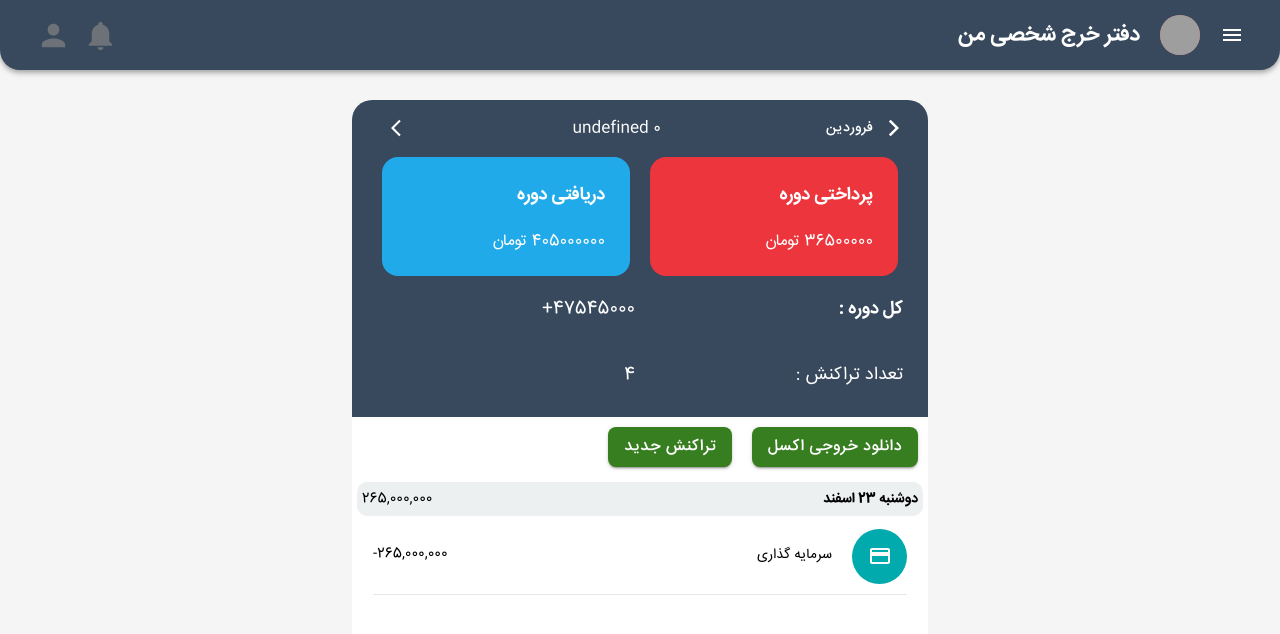
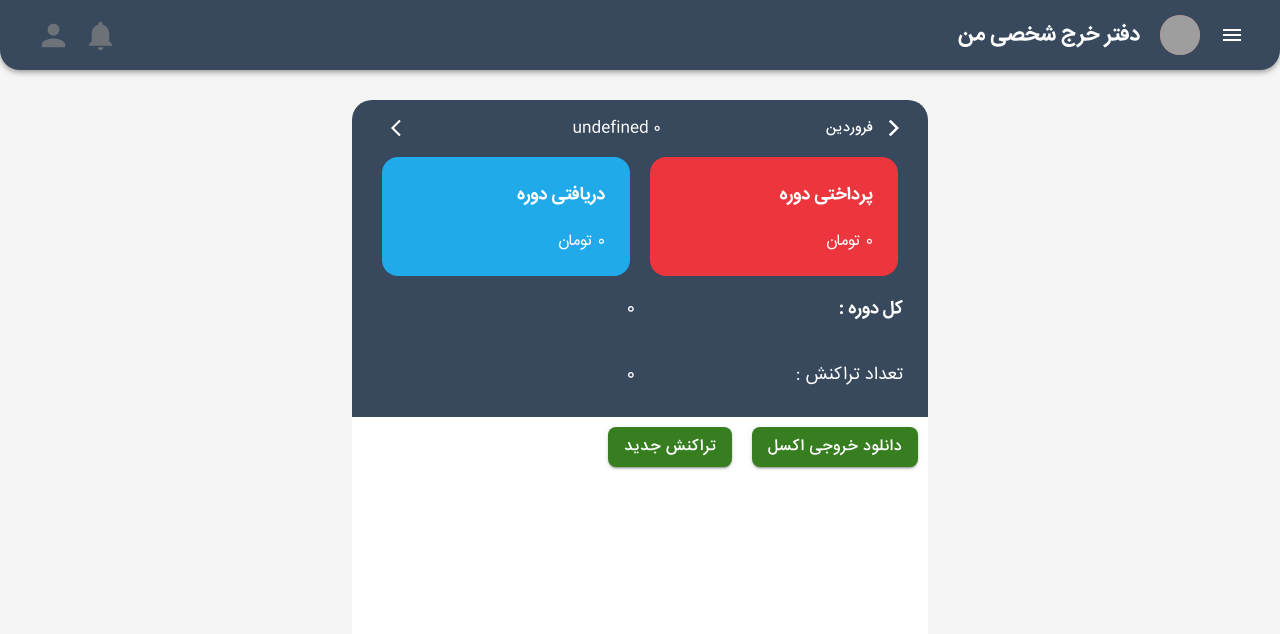
Before and after one commit to zeinabghasemi/nivo-test, a React (Create React App) app: page / in a window 1280 px wide. Shown: the top 634 px of the page. Built offline with nearby package versions, Linux system fonts and the light colour scheme; grey boxes are pictures that could not be loaded; what moment-jalaali would draw is missing.

Commit message:
Data display

```diff
--- a/src/app/dataSlice.js
+++ b/src/app/dataSlice.js
@@ -6,18 +6,28 @@ const data = TransactionModel.fromJsonArray([
   {
     id: getNextTransactionSequenceId(),
     type: "paid",
-    price: 200000,
-    note: "200000 paid",
+    price: 450000,
+    note: "450000 paid",
     category: "سرگرمی",
     year: 1400,
     month: 12,
-    day: 1,
+    day: 2,
+  },
+  {
+    id: getNextTransactionSequenceId(),
+    type: "recieved",
+    price: 30000000,
+    note: "30000000 recieved",
+    category: "حقوق",
+    year: 1400,
+    month: 12,
+    day: 2,
   },
   {
     id: getNextTransactionSequenceId(),
     type: "paid",
-    price: 200000,
-    note: "200000 paid",
+    price: 60000,
+    note: "60000 paid",
     category: "خرید",
     year: 1400,
     month: 12,
@@ -28,6 +38,16 @@ const data = TransactionModel.fromJsonArray([
     type: "paid",
     price: 200000,
     note: "200000 paid",
+    category: "پوشاک",
+    year: 1400,
+    month: 12,
+    day: 1,
+  },
+  {
+    id: getNextTransactionSequenceId(),
+    type: "paid",
+    price: 600000,
+    note: "600000 paid",
     category: "سرگرمی",
     year: 1401,
     month: 1,
@@ -38,7 +58,8 @@ const data = TransactionModel.fromJsonArray([
     type: "paid",
     price: 200000,
     note: "200000 paid",
-    category: "خرید", year: 1401,
+    category: "خرید",
+    year: 1401,
     month: 1,
     day: 2,
   }
--- a/src/components/DailyTransactionsSection/DailyTransactions.css
+++ b/src/components/DailyTransactionsSection/DailyTransactions.css
@@ -10,6 +10,7 @@
 }
 .main-section{
   padding         : 5px;
+  cursor          : pointer;
 }
 
 .date{
--- a/src/components/DailyTransactionsSection/DailyTransactions.js
+++ b/src/components/DailyTransactionsSection/DailyTransactions.js
@@ -3,26 +3,41 @@ import Avatar from "@material-ui/core/Avatar";
 import CreditCardIcon from "@material-ui/icons/CreditCard";
 import "./DailyTransactions.css";
 
-class DailyTransactionsSection extends Component {
-  render() {
+function DailyTransactionsSection(props) {
+  function monthDataGenerate() {
+    var sum = 0;
+    props.data.map((m) => {
+      if (m["type"] == "paid") {
+        sum = sum - m["price"];
+      }
+      if (m["type"] == "recieved") {
+        sum = sum + m["price"];
+      }
+
+    });
+    return sum;
+  }
   return (
     <div className="main-section">
       <div className="date-label">
-          <span className="date">دوشنبه 23 اسفند</span>
-          <span>265,000,000</span>
+        <span className="date"> {props.num +" "+ props.month}</span>
+        <span>{monthDataGenerate() < 0 ? Math.abs(monthDataGenerate()) + "-" : monthDataGenerate()}</span>
       </div>
+        {
+        props.data.map((item) =>
         <div className="transaction-section">
         <div className="tarnsaction-title">
-            <Avatar alt="transaction" className="avatar"><CreditCardIcon/></Avatar>
-            <p className="name">سرمایه گذاری</p>
+          <Avatar alt="transaction" className="avatar"><CreditCardIcon /></Avatar>
+          <p className="name">{item["category"]}</p>
         </div>
         <div className="transaction-price">
-            <p>265,000,000-</p>
+              <p>{item["type"] == "recieved" ? item["price"] : item["price"] + "-"}</p>
         </div>
       </div>
+          )
+        }
     </div>
   );
 }
-}
 
 export default DailyTransactionsSection;
--- a/src/components/Transaction/Transaction.css
+++ b/src/components/Transaction/Transaction.css
@@ -19,7 +19,6 @@
   margin          : 10px 10px 0px 10px;
   cursor          : pointer;
 }
-
 .whole {
   padding         : 0px 5px 0px 0px;
   text-align      : start;
--- a/src/components/Transaction/Transaction.js
+++ b/src/components/Transaction/Transaction.js
@@ -1,51 +1,50 @@
 import React from "react";
 import "./Transaction.css";
 import moment from "moment-jalaali";
-import List from '@mui/material/List';
-import Slide from '@mui/material/Slide';
+import List from "@mui/material/List";
+import Slide from "@mui/material/Slide";
 import Grid from "@material-ui/core/Grid";
 import Button from "@mui/material/Button";
-import Divider from '@mui/material/Divider';
-import { makeStyles, Dialog } from '@material-ui/core'
+import Divider from "@mui/material/Divider";
+import { makeStyles, Dialog } from "@material-ui/core";
 import AddTransaction from "../AddTransaction/AddTransaction";
-import ArrowBackIosNewIcon from '@material-ui/icons/ArrowBackIos';
-import ArrowForwardIosIcon from '@material-ui/icons/ArrowForwardIos';
+import ArrowBackIosNewIcon from "@material-ui/icons/ArrowBackIos";
+import ArrowForwardIosIcon from "@material-ui/icons/ArrowForwardIos";
 import DailyTransactionsSection from "../DailyTransactionsSection/DailyTransactions";
 
-import { useSelector, useDispatch } from 'react-redux';
+import { useSelector, useDispatch } from "react-redux";
 import {
   addTransaction,
   updateTransaction,
   deleteTransaction,
   listData,
-} from '../../app/dataSlice';
+} from "../../app/dataSlice";
 
 const Transition = React.forwardRef(function Transition(props, ref) {
   return <Slide direction="up" ref={ref} {...props} />;
 });
 
 const faMonths = [
-  'فروردین',
-  'اردیبهشت',
-  'خرداد',
-  'تیر',
-  'مرداد',
-  'شهریور',
-  'مهر',
-  'آبان',
-  'آذر',
-  'دی',
-  'بهمن',
-  'اسفند',
+  "فروردین",
+  "اردیبهشت",
+  "خرداد",
+  "تیر",
+  "مرداد",
+  "شهریور",
+  "مهر",
+  "آبان",
+  "آذر",
+  "دی",
+  "بهمن",
+  "اسفند",
 ];
 
 const initialDateState = {
-  monthHead: Number(moment(Date.now()).format('jMM')),
-  yearHead: Number(moment(Date.now()).format('jYYYY')),
+  monthHead: Number(moment(Date.now()).format("jMM")),
+  yearHead: Number(moment(Date.now()).format("jYYYY")),
 };
 
 const useStyles = makeStyles((theme) => ({
-
   dialog: {
     borderRadius: "30px 30px 0px 0px",
     display: "flex",
@@ -54,19 +53,19 @@ const useStyles = makeStyles((theme) => ({
     position: "fixed",
     bottom: -30,
     padding: "1rem",
-  }
+  },
 }));
 
 export default function Transaction() {
   const data = useSelector(listData);
+  const monthData = new Array();
+  const days = new Set();
+
   const dispatch = useDispatch();
-  console.log('aaa', data);
   const classes = useStyles();
   const [openItems, setOpenItems] = React.useState(false);
   const [open, setOpen] = React.useState(false);
   const [dateState, setDateState] = React.useState(initialDateState);
-
-  console.log(dateState)
 
   const handleClickOpen = () => {
     setOpen(true);
@@ -83,6 +82,43 @@ export default function Transaction() {
   const handleClose = () => {
     setOpen(false);
   };
+
+  function monthDataGenerate() {
+    var paidSum = 0;
+    var recievedSum = 0;
+    monthData.splice(0, monthData.length);
+    days.clear();
+    data.map((tr) => {
+      if (
+        tr["year"] == dateState.yearHead &&
+        tr["month"] == dateState.monthHead
+      ) {
+        monthData.push(tr);
+      }
+    });
+    monthData.map((m) => {
+      days.add(m["day"])
+      if (m["type"] == "paid") {
+        paidSum = paidSum + m["price"];
+      }
+      if (m["type"] == "recieved") {
+        recievedSum = recievedSum + m["price"];
+      }
+
+    });
+    return [monthData,monthData.length,days, paidSum, recievedSum];
+  }
+  const [mData, mDataLength, daysSet, pSum, rSum] = monthDataGenerate();
+  function dayDataGenerate(item) {
+    const dayInfo = new Array();
+    dayInfo.splice(0, dayInfo.length);
+    monthData.forEach((m) => {
+      if (m["day"]== item){
+      dayInfo.push(m)
+    }
+    });
+    return dayInfo;
+  }
 
   function nextMonth() {
     if (dateState.monthHead < 12) {
@@ -119,24 +155,21 @@ export default function Transaction() {
   }
 
   const [mBefore, mCurrent, mNext] = get3Month();
-  console.log(getFaMonth(mBefore))
-  console.log(getFaMonth(mCurrent))
-  console.log(getFaMonth(mNext))
   return (
     <div className="main">
       <div className="month-parts">
         <Button
           className="arrow-icon-button"
-          startIcon={<ArrowForwardIosIcon id="next-month" className="icons-style" />}
+          startIcon={
+            <ArrowForwardIosIcon id="next-month" className="icons-style" />
+          }
           variant="contained"
           onClick={nextMonth}
         >
           {getFaMonth(mNext)}
         </Button>
-        <div
-          className="arrow-icon-button this-month"
-        >
-          {getFaMonth(mCurrent) + ' ' + dateState.yearHead}
+        <div className="arrow-icon-button this-month">
+          {getFaMonth(mCurrent) + " " + dateState.yearHead}
         </div>
         <Button
           className="arrow-icon-button"
@@ -152,14 +185,14 @@ export default function Transaction() {
           <Grid item xs={6}>
             <div className={"paper payment-color"}>
               <h3 className="title">پرداختی دوره</h3>
-              <p className="sum">36500000 تومان</p>
+              <p className="sum">{pSum} تومان</p>
             </div>
           </Grid>
           <Grid item xs={6}>
             <div onClick={() => alert("Hello from here")}>
               <div className={"paper received-color"}>
                 <h3 className="title">دریافتی دوره</h3>
-                <p className="sum"> 405000000 تومان</p>
+                <p className="sum"> {rSum} تومان</p>
               </div>
             </div>
           </Grid>
@@ -172,7 +205,9 @@ export default function Transaction() {
           </Grid>
           <Grid item xs={6}>
             <div className={"whole"}>
-              <p className="title">47545000+</p>
+              <p className="title">
+                {rSum - pSum < 0 ? pSum - rSum + "-" : rSum - pSum}
+              </p>
             </div>
           </Grid>
         </Grid>
@@ -184,7 +219,7 @@ export default function Transaction() {
           </Grid>
           <Grid item xs={6}>
             <div className={"whole"}>
-              <p className="title">4</p>
+              <p className="title">{mDataLength}</p>
             </div>
           </Grid>
         </Grid>
@@ -193,45 +228,49 @@ export default function Transaction() {
         <Button className="icon-button" variant="contained">
           دانلود خروجی اکسل
         </Button>
-        <Button className="icon-button" variant="contained" onClick={handleClickOpenItems} >
+        <Button
+          className="icon-button"
+          variant="contained"
+          onClick={handleClickOpenItems}
+        >
           تراکنش جدید
         </Button>
         <Dialog
           classes={{
-            paper: classes.dialog
+            paper: classes.dialog,
           }}
           open={openItems}
           onClose={HandleCloseItems}
           TransitionComponent={Transition}
         >
           <List className="dialog">
-            <div className="align"><b>تراکنش جدید</b>
+            <div className="align">
+              <b>تراکنش جدید</b>
             </div>
             <div className="align clickable" onClick={handleClickOpen}>
-              پرداخت</div>
+              پرداخت
+            </div>
             <Divider />
-            <div className="align clickable">
-              دریافت</div>
+            <div className="align clickable">دریافت</div>
             <Divider />
-            <div className="align clickable">
-              جیب به جیب</div>
+            <div className="align clickable">جیب به جیب</div>
             <Divider />
           </List>
         </Dialog>
         <Dialog
           classes={{
-            paper: classes.dialog
+            paper: classes.dialog,
           }}
           open={open}
           onClose={handleClose}
-
           TransitionComponent={Transition}
         >
           <AddTransaction />
         </Dialog>
       </div>
       <div className="transaction-block">
-        <DailyTransactionsSection />
+        {Array.from(daysSet).map((item) => (<DailyTransactionsSection num={item} month={getFaMonth(mCurrent)} data={dayDataGenerate(item)} />))}
+
       </div>
     </div>
   );
```
Lines whose indentation alone changed are shown as unchanged.
